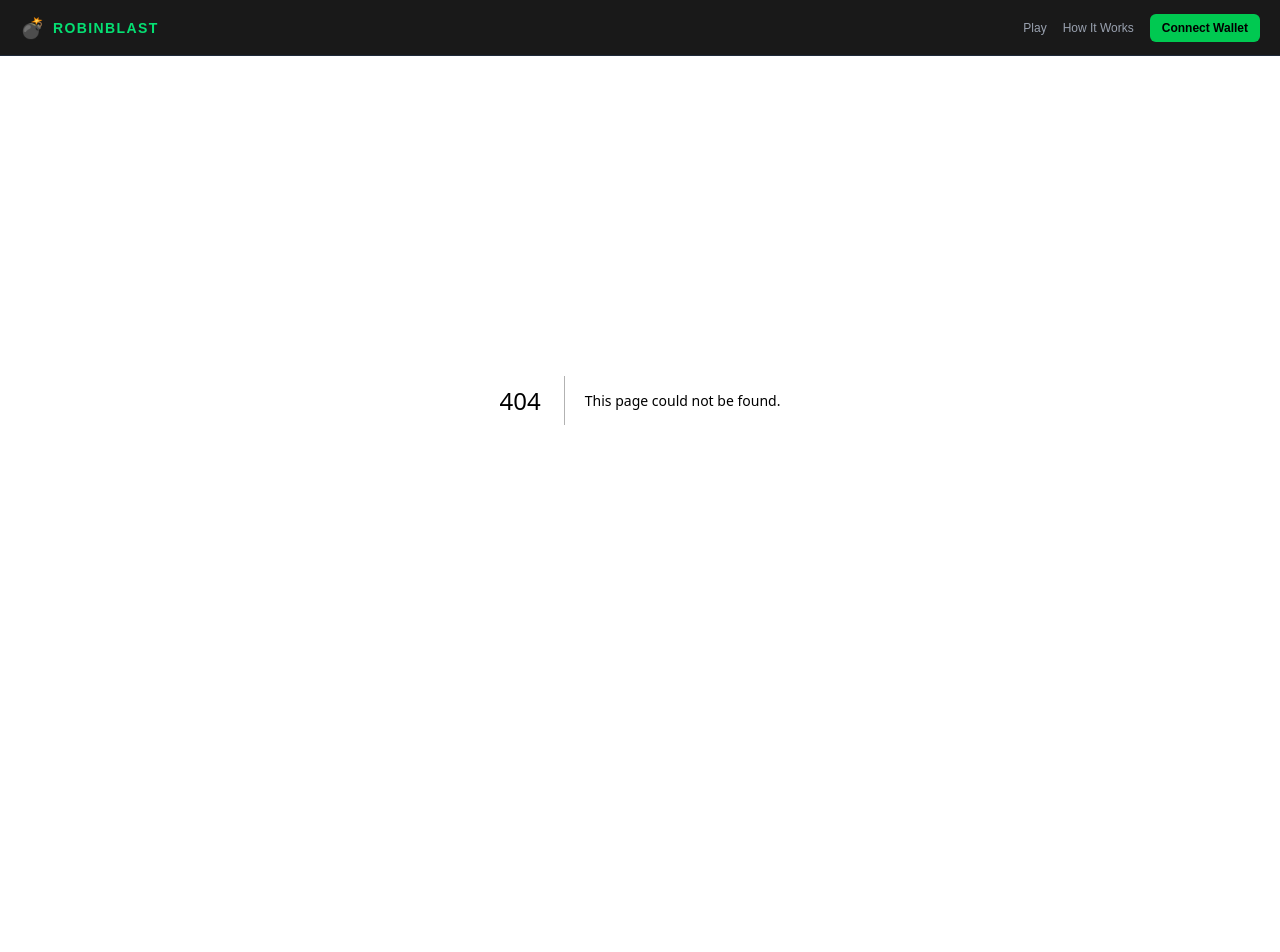
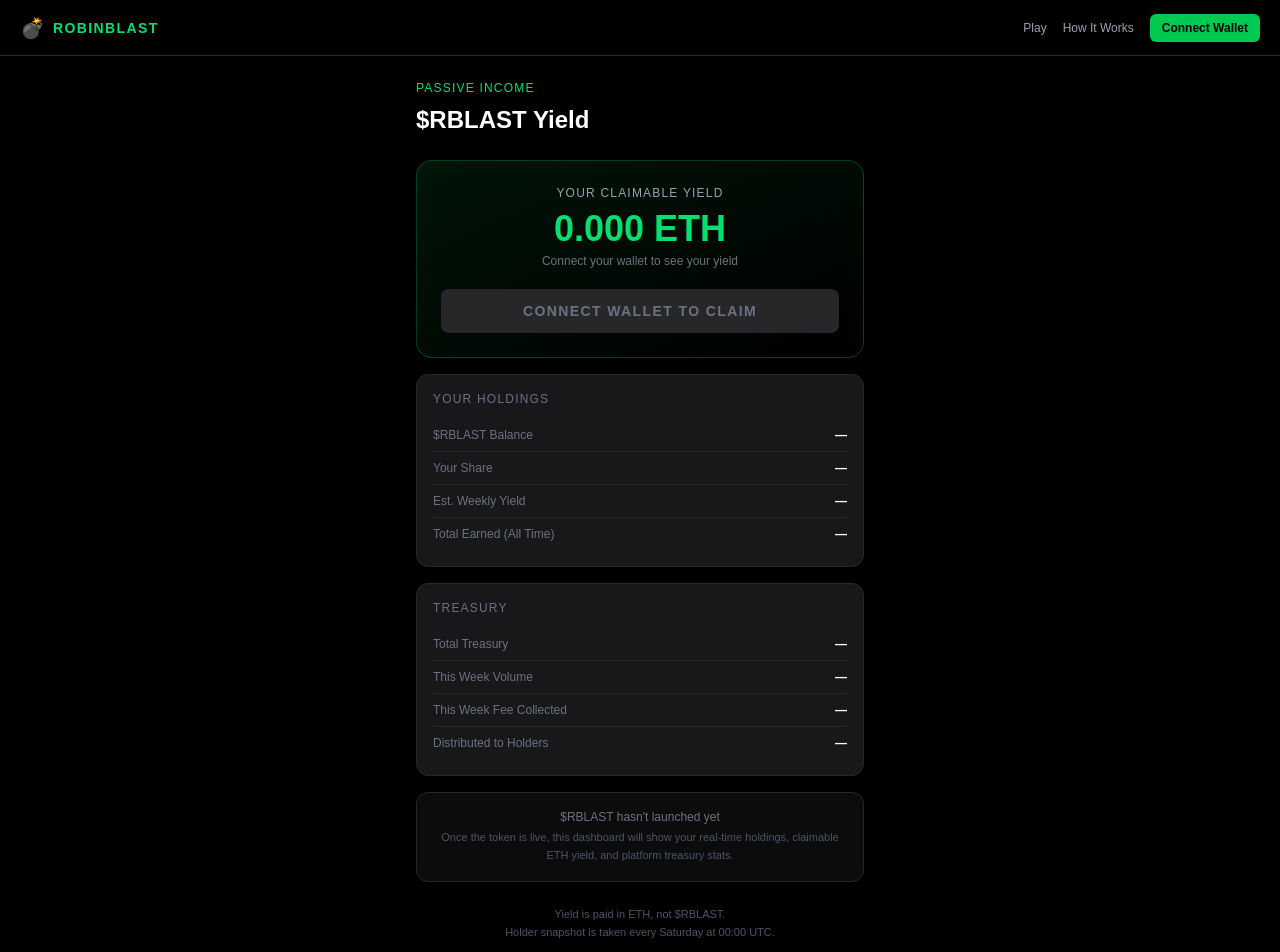
Before and after one commit to robinblast21/robinblast-frontend, a Next.js app: page /yield in a window 1280 px wide. Before the commit this address had no page. Shown: the top 952 px of the page. Before the commit the page ends 800 px from the top, so only its background shows below. Built offline with nearby package versions, Linux system fonts and the light colour scheme.

Commit message:
Add yield dashboard page

```diff
--- /dev/null
+++ b/app/yield/page.tsx
@@ -0,0 +1,84 @@
+// app/yield/page.tsx
+// Dashboard for $RBLAST holders to see their yield.
+// Currently uses placeholder data — will connect to the real contract after token launch.
+
+export default function YieldPage() {
+  return (
+    <main className="min-h-screen bg-black pt-14 px-5 pb-16 text-white">
+      <div className="max-w-md mx-auto">
+        <div className="mb-6 mt-6">
+          <div className="text-green-400 text-xs tracking-widest mb-2">PASSIVE INCOME</div>
+          <h1 className="text-2xl font-bold">$RBLAST Yield</h1>
+        </div>
+
+        {/* Main yield card */}
+        <div className="bg-gradient-to-br from-green-500/10 to-transparent border border-green-500/30 rounded-2xl p-6 mb-4 text-center">
+          <div className="text-xs text-gray-400 tracking-widest mb-2">YOUR CLAIMABLE YIELD</div>
+          <div className="text-4xl font-black text-green-400 mb-1">0.000 ETH</div>
+          <div className="text-xs text-gray-500 mb-5">
+            Connect your wallet to see your yield
+          </div>
+          <button className="w-full bg-zinc-800 text-gray-500 font-bold py-3 rounded-lg tracking-widest text-sm cursor-not-allowed">
+            CONNECT WALLET TO CLAIM
+          </button>
+        </div>
+
+        {/* Holdings */}
+        <div className="bg-zinc-900 border border-zinc-800 rounded-xl p-4 mb-4">
+          <div className="text-xs text-gray-500 tracking-widest mb-3">YOUR HOLDINGS</div>
+          {[
+            ["$RBLAST Balance", "—"],
+            ["Your Share", "—"],
+            ["Est. Weekly Yield", "—"],
+            ["Total Earned (All Time)", "—"],
+          ].map(([label, val], i) => (
+            <div
+              key={i}
+              className={`flex justify-between py-2 text-xs ${
+                i < 3 ? "border-b border-zinc-800" : ""
+              }`}
+            >
+              <span className="text-gray-500">{label}</span>
+              <span className="text-white font-bold">{val}</span>
+            </div>
+          ))}
+        </div>
+
+        {/* Treasury stats */}
+        <div className="bg-zinc-900 border border-zinc-800 rounded-xl p-4 mb-4">
+          <div className="text-xs text-gray-500 tracking-widest mb-3">TREASURY</div>
+          {[
+            ["Total Treasury", "—"],
+            ["This Week Volume", "—"],
+            ["This Week Fee Collected", "—"],
+            ["Distributed to Holders", "—"],
+          ].map(([label, val], i) => (
+            <div
+              key={i}
+              className={`flex justify-between py-2 text-xs ${
+                i < 3 ? "border-b border-zinc-800" : ""
+              }`}
+            >
+              <span className="text-gray-500">{label}</span>
+              <span className="text-white font-bold">{val}</span>
+            </div>
+          ))}
+        </div>
+
+        <div className="bg-zinc-900/50 border border-zinc-800 rounded-xl p-4 text-center">
+          <div className="text-xs text-gray-500 mb-1">$RBLAST hasn&apos;t launched yet</div>
+          <div className="text-[11px] text-gray-600 leading-relaxed">
+            Once the token is live, this dashboard will show your real-time holdings,
+            claimable ETH yield, and platform treasury stats.
+          </div>
+        </div>
+
+        <div className="mt-6 text-[11px] text-gray-600 text-center leading-relaxed">
+          Yield is paid in ETH, not $RBLAST.
+          <br />
+          Holder snapshot is taken every Saturday at 00:00 UTC.
+        </div>
+      </div>
+    </main>
+  );
+}0
```
